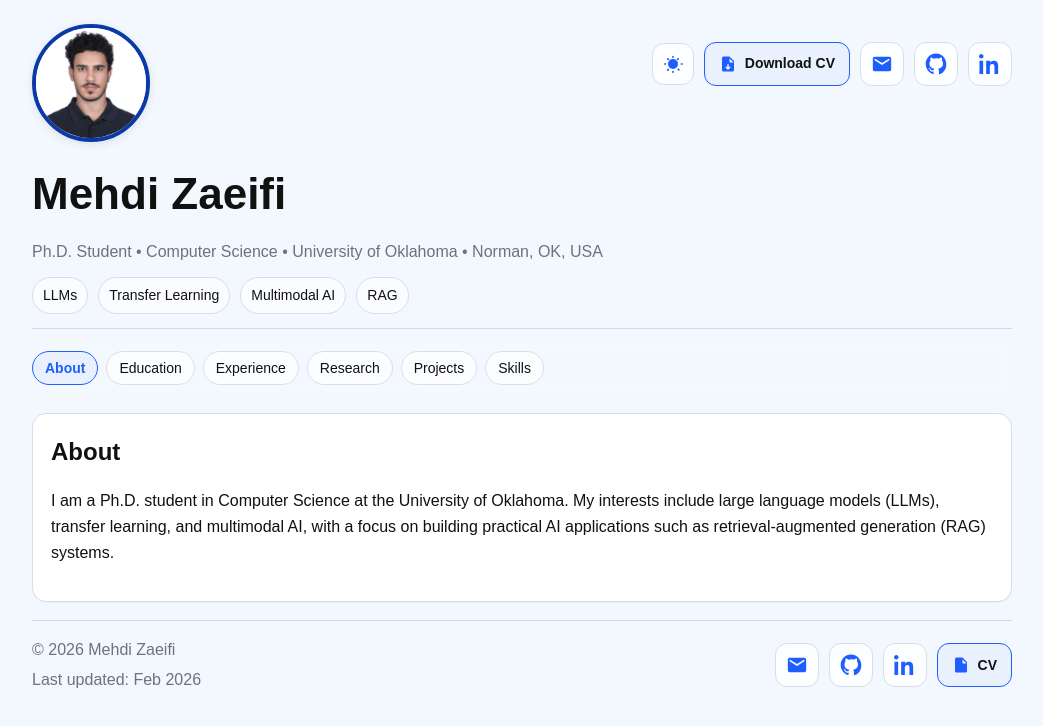
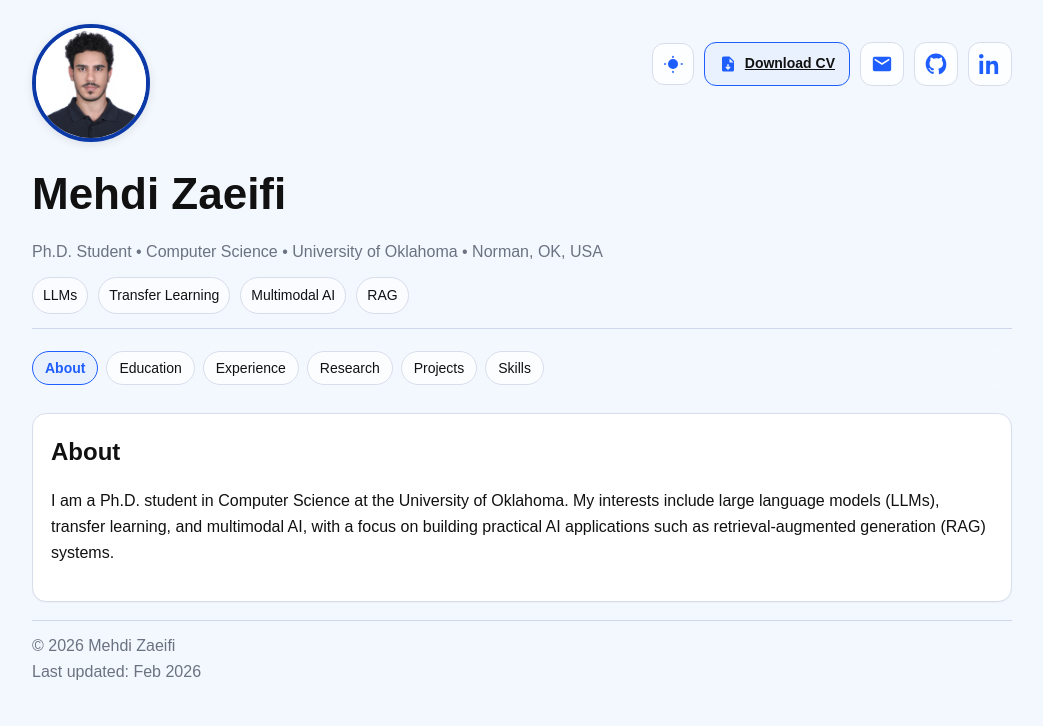
Before and after one commit to zaeifim/zaeifim.github.io, a plain HTML site: page index.html in a window 1280 px wide. Shown: the whole page, without its empty margins (118-1161 px from the left). Drawn offline with Linux system fonts and the light colour scheme.

Commit message:
Update index.html

```diff
--- a/index.html
+++ b/index.html
@@ -14,12 +14,12 @@
       --bg:#f3f8ff;
       --border:#d7ddea;
       --text:#111;
-      --muted:#6b7280; /* lighter subtitle */
+      --muted:#6b7280;
       --card:#fff;
       --header-divider:#cfd8ea;
     }
 
-    /* Dark mode (activated by body.dark) */
+    /* Dark mode */
     body.dark{
       --bg:#0b1220;
       --border:#24324d;
@@ -33,7 +33,7 @@
     body{
       font-family: Arial, sans-serif;
       max-width: 980px;
-      margin: 24px auto;              /* tighter top spacing */
+      margin: 24px auto;
       padding: 0 18px;
       line-height: 1.65;
       background: var(--bg);
@@ -52,15 +52,15 @@
       gap:18px;
       flex-wrap:nowrap;
       width:100%;
-      padding-bottom: 14px;           /* subtle divider spacing */
-      border-bottom: 1px solid var(--header-divider); /* subtle divider */
+      padding-bottom: 14px;
+      border-bottom: 1px solid var(--header-divider);
     }
 
     .header-left{ min-width: 280px; }
     .name-row{ display:flex; align-items:center; gap:16px; flex-wrap:wrap; }
 
     .profile-pic{
-      width:110px;                    /* slightly tighter */
+      width:110px;
       height:110px;
       border-radius:50%;
       object-fit:cover;
@@ -69,7 +69,10 @@
       border:4px solid var(--blue-dark);
       box-shadow:0 2px 10px rgba(0,0,0,0.10);
     }
-    body.dark .profile-pic{ background:#0f172a; box-shadow: 0 2px 12px rgba(0,0,0,0.45); }
+    body.dark .profile-pic{
+      background:#0f172a;
+      box-shadow: 0 2px 12px rgba(0,0,0,0.45);
+    }
 
     .row{ display:flex; gap:10px; flex-wrap:wrap; margin-top:12px; }
     .pill{
@@ -87,7 +90,7 @@
       text-align:right;
       min-width:240px;
       flex:0 0 auto;
-      padding-top:10px;               /* a little lower */
+      padding-top:10px;
     }
 
     .icon-row{
@@ -125,7 +128,7 @@
       fill: var(--blue);
     }
 
-    /* Download CV button */
+    /* Download CV button (TOP only) */
     .cv-btn{
       height:42px;
       padding: 0 14px;
@@ -176,8 +179,8 @@
       top: 0;
       background: rgba(243, 248, 255, 0.92);
       backdrop-filter: blur(6px);
-      padding: 10px 0;                /* slightly tighter */
-      margin-top: 12px;               /* tighter gap after header */
+      padding: 10px 0;
+      margin-top: 12px;
       z-index: 10;
     }
     body.dark .menu{ background: rgba(11, 18, 32, 0.72); }
@@ -214,8 +217,6 @@
     }
 
     .muted{ color: var(--muted); }
-    a{ color: var(--blue); text-decoration:none; }
-    a:hover{ text-decoration:underline; }
 
     ul{ margin: 10px 0 0 18px; }
     li{ margin: 6px 0; }
@@ -228,19 +229,12 @@
     .panel{ display:none; }
     .panel.active{ display:block; }
 
-    /* Footer */
+    /* Footer text only */
     .footer{
-      display:flex;
-      justify-content:space-between;
-      align-items:center;
-      gap:12px;
-      padding: 16px 0 24px;
+      padding: 12px 0 26px;
       border-top: 1px solid var(--header-divider);
       margin-top: 18px;
-      flex-wrap: wrap;
     }
-    .footer-left{ display:flex; flex-direction:column; gap:4px; }
-    .footer-icons{ display:flex; gap:10px; align-items:center; }
   </style>
 </head>
 
@@ -267,9 +261,8 @@
       <div class="icon-row">
         <!-- Dark mode toggle -->
         <button class="toggle-btn" id="themeToggle" type="button" aria-label="Toggle dark mode" title="Toggle dark mode">
-          <!-- sun/moon icon -->
           <svg class="toggle-icon" viewBox="0 0 24 24" aria-hidden="true">
-            <path d="M12 18a6 6 0 1 1 0-12 6 6 0 0 1 0 12zm0-16a1 1 0 0 1 1 1v1a1 1 0 1 1-2 0V3a1 1 0 0 1 1-1zm0 18a1 1 0 0 1 1 1v1a1 1 0 1 1-2 0v-1a1 1 0 0 1 1-1zM3 11a1 1 0 0 1 1 1 1 1 0 0 1-1 1H2a1 1 0 1 1 0-2h1zm20 0a1 1 0 0 1 1 1 1 1 0 0 1-1 1h-1a1 1 0 1 1 0-2h1zM5.05 5.05a1 1 0 0 1 1.41 0l.7.7a1 1 0 1 1-1.41 1.41l-.7-.7a1 1 0 0 1 0-1.41zm12.54 12.54a1 1 0 0 1 1.41 0l.7.7a1 1 0 1 1-1.41 1.41l-.7-.7a1 1 0 0 1 0-1.41zM18.95 5.05a1 1 0 0 1 0 1.41l-.7.7a1 1 0 1 1-1.41-1.41l.7-.7a1 1 0 0 1 1.41 0zM7.16 17.84a1 1 0 0 1 0 1.41l-.7.7a1 1 0 1 1-1.41-1.41l.7-.7a1 1 0 0 1 1.41 0z"/>
+            <path d="M12 18a6 6 0 1 1 0-12 6 6 0 0 1 0 12zm0-16a1 1 0 0 1 1 1v1a1 1 0 1 1-2 0V3a1 1 0 0 1 1-1zm0 18a1 1 0 0 1 1 1v1a1 1 0 1 1-2 0v-1a1 1 0 0 1 1-1zM3 11a1 1 0 0 1 1 1 1 1 0 0 1-1 1H2a1 1 0 1 1 0-2h1zm20 0a1 1 0 0 1 1 1 1 1 0 0 1-1 1h-1a1 1 0 1 1 0-2h1z"/>
           </svg>
         </button>
 
@@ -409,39 +402,10 @@
     </div>
   </div>
 
-  <!-- Footer icons + copyright/last updated -->
+  <!-- Footer TEXT ONLY -->
   <div class="footer">
-    <div class="footer-left">
-      <div class="muted">© <span id="year"></span> Mehdi Zaeifi</div>
-      <div class="muted">Last updated: Feb 2026</div>
-    </div>
-
-    <div class="footer-icons" aria-label="Footer contact links">
-      <a class="icon-link" href="mailto:zaeifi@ou.edu" title="Email" aria-label="Email">
-        <svg class="icon" viewBox="0 0 24 24" aria-hidden="true">
-          <path d="M20 4H4a2 2 0 0 0-2 2v12a2 2 0 0 0 2 2h16a2 2 0 0 0 2-2V6a2 2 0 0 0-2-2zm0 4-8 5-8-5V6l8 5 8-5v2z"/>
-        </svg>
-      </a>
-
-      <a class="icon-link" href="https://github.com/zaeifim" target="_blank" rel="noopener noreferrer" title="GitHub" aria-label="GitHub">
-        <svg class="icon" viewBox="0 0 24 24" aria-hidden="true">
-          <path d="M12 .5C5.73.5.75 5.63.75 12c0 5.1 3.29 9.43 7.86 10.96.58.11.79-.26.79-.57v-2.1c-3.2.7-3.87-1.41-3.87-1.41-.52-1.36-1.28-1.72-1.28-1.72-1.04-.73.08-.72.08-.72 1.15.08 1.75 1.2 1.75 1.2 1.02 1.78 2.67 1.27 3.32.97.1-.75.4-1.27.73-1.56-2.56-.3-5.26-1.3-5.26-5.8 0-1.28.45-2.33 1.19-3.15-.12-.3-.52-1.5.11-3.12 0 0 .97-.32 3.18 1.2a10.7 10.7 0 0 1 2.9-.4c.98 0 1.97.14 2.9.4 2.2-1.52 3.18-1.2 3.18-1.2.63 1.62.23 2.82.11 3.12.74.82 1.19 1.87 1.19 3.15 0 4.51-2.7 5.5-5.27 5.8.42.37.79 1.1.79 2.22v3.3c0 .31.21.68.8.57A11.27 11.27 0 0 0 23.25 12C23.25 5.63 18.27.5 12 .5z"/>
-        </svg>
-      </a>
-
-      <a class="icon-link" href="https://www.linkedin.com/in/MehdiZaeifi" target="_blank" rel="noopener noreferrer" title="LinkedIn" aria-label="LinkedIn">
-        <svg class="icon" viewBox="0 0 24 24" aria-hidden="true">
-          <path d="M4.98 3.5C4.98 4.88 3.87 6 2.5 6S0 4.88 0 3.5 1.12 1 2.5 1 4.98 2.12 4.98 3.5zM0.5 8.5H4.5V23H0.5V8.5zM8.5 8.5H12.3V10.5h.05c.53-.98 1.83-2.02 3.77-2.02 4.03 0 4.78 2.65 4.78 6.1V23h-4v-7.1c0-1.69-.03-3.86-2.35-3.86-2.35 0-2.71 1.84-2.71 3.74V23h-4V8.5z"/>
-        </svg>
-      </a>
-
-      <a class="cv-btn" href="cv.pdf" target="_blank" rel="noopener noreferrer" aria-label="Open CV">
-        <svg class="cv-icon" viewBox="0 0 24 24" aria-hidden="true">
-          <path d="M14 2H6a2 2 0 0 0-2 2v16a2 2 0 0 0 2 2h12a2 2 0 0 0 2-2V8l-6-6zm0 2.5L19.5 10H14V4.5z"/>
-        </svg>
-        CV
-      </a>
-    </div>
+    <div class="muted">© <span id="year"></span> Mehdi Zaeifi</div>
+    <div class="muted">Last updated: Feb 2026</div>
   </div>
 
   <script>
```
